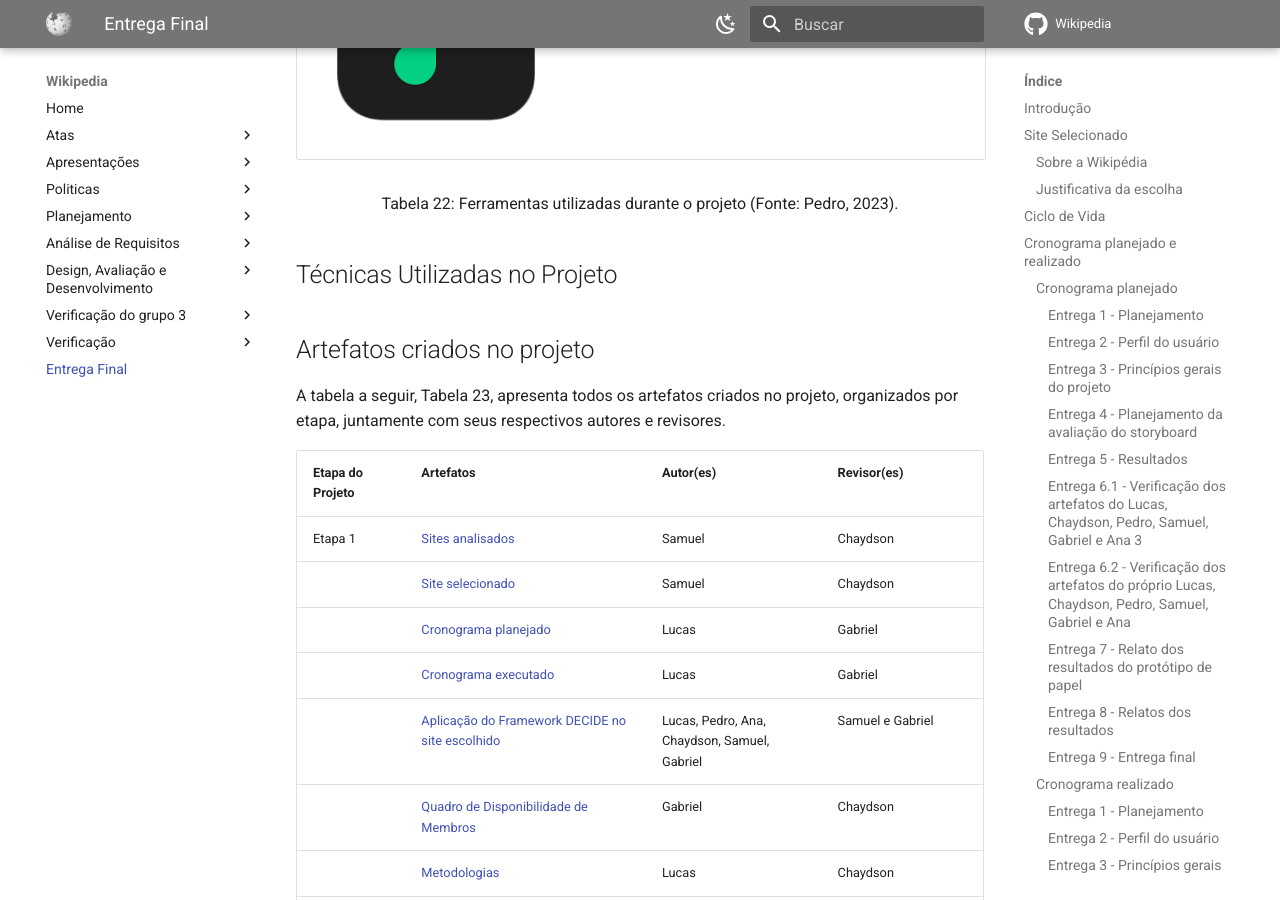
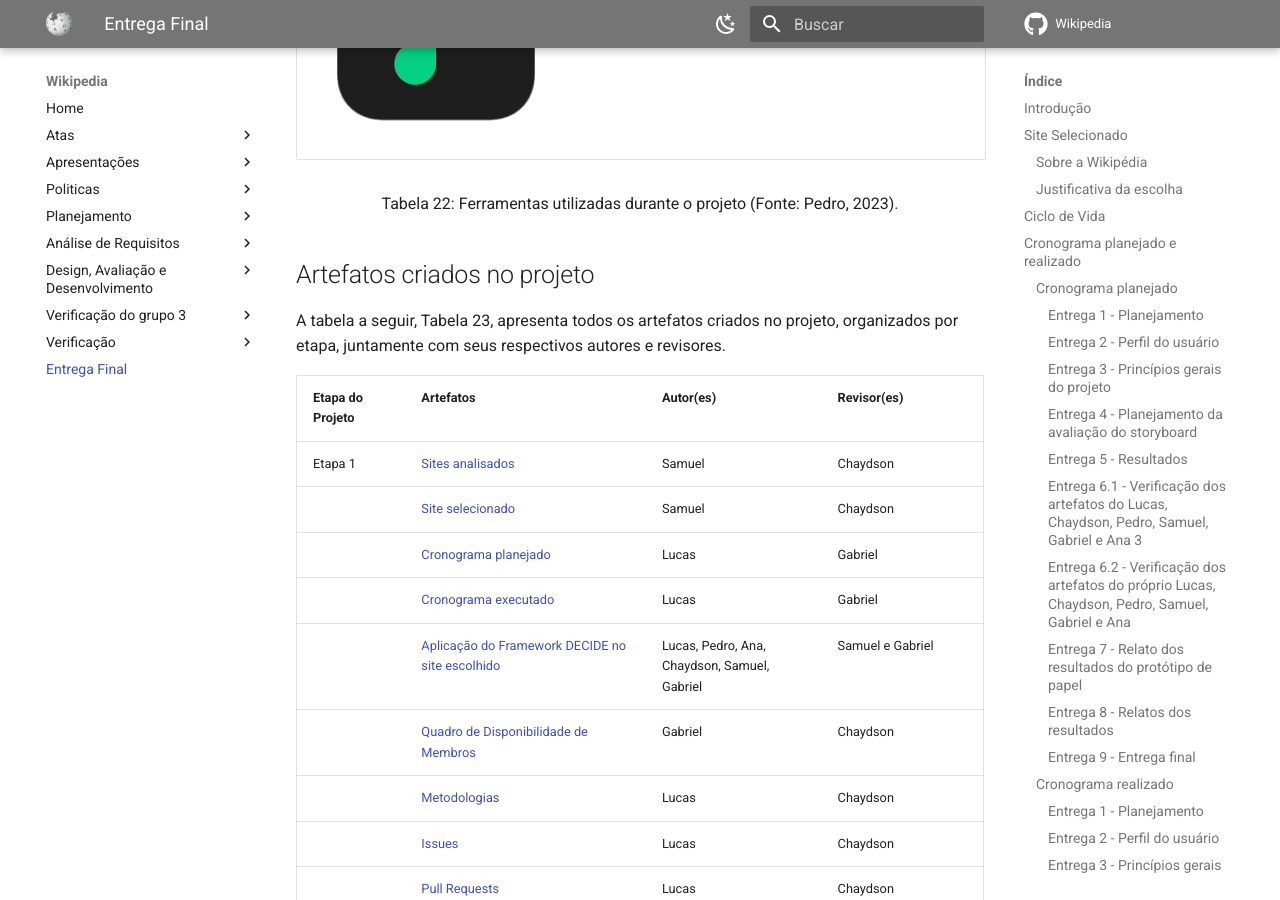
Before and after one commit to Interacao-Humano-Computador/2023.1-Wikipedia, an MkDocs documentation site: the page built from docs/entregaFinal/entregaFinal.md, in a window 1280 px wide and 900 px high, scrolled down 26121 px. Built offline with MkDocs 1.6.1 and Material for MkDocs 9.7.7, drawn with Linux system fonts in a browser that asks for light colours; a script that is not in the unit is left out; comment, search, counter and statistics services are not loaded.

Commit message:
é o fim

```diff
--- a/docs/entregaFinal/entregaFinal.md
+++ b/docs/entregaFinal/entregaFinal.md
@@ -493,8 +493,6 @@ A tabela a seguir, Tabela 22, apresenta todas as ferramentas utilizadas no proje
 <div style="text-align: center">
 <p> Tabela 22: Ferramentas utilizadas durante o projeto (Fonte: Pedro, 2023). </p>
 </div>
-
-## Técnicas Utilizadas no Projeto
 
 ## Artefatos criados no projeto
 
```
